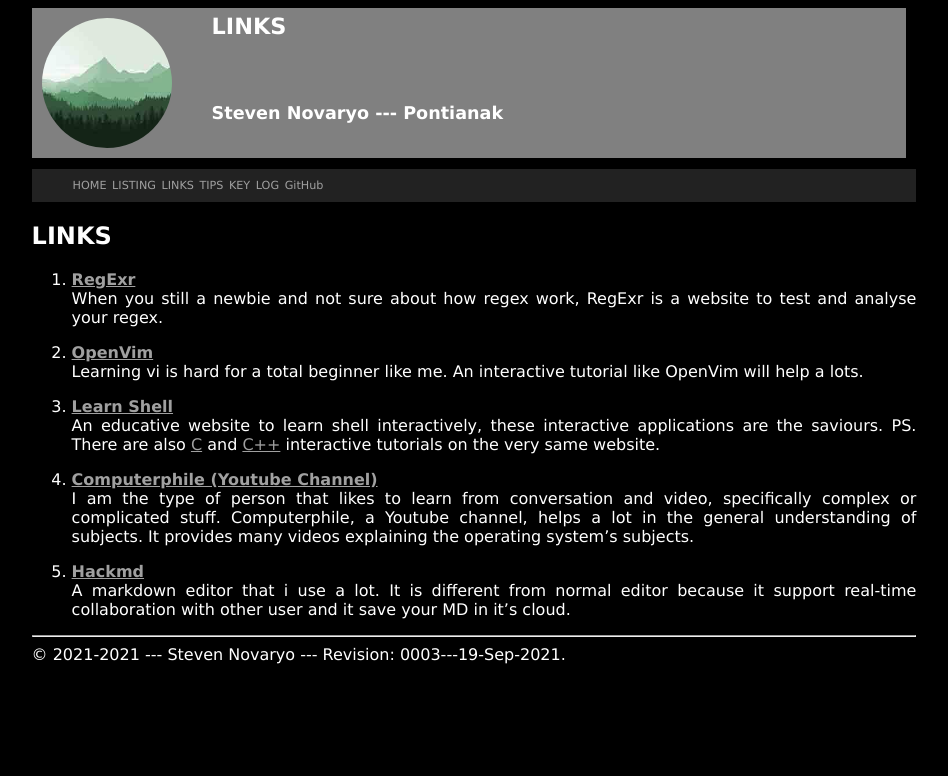
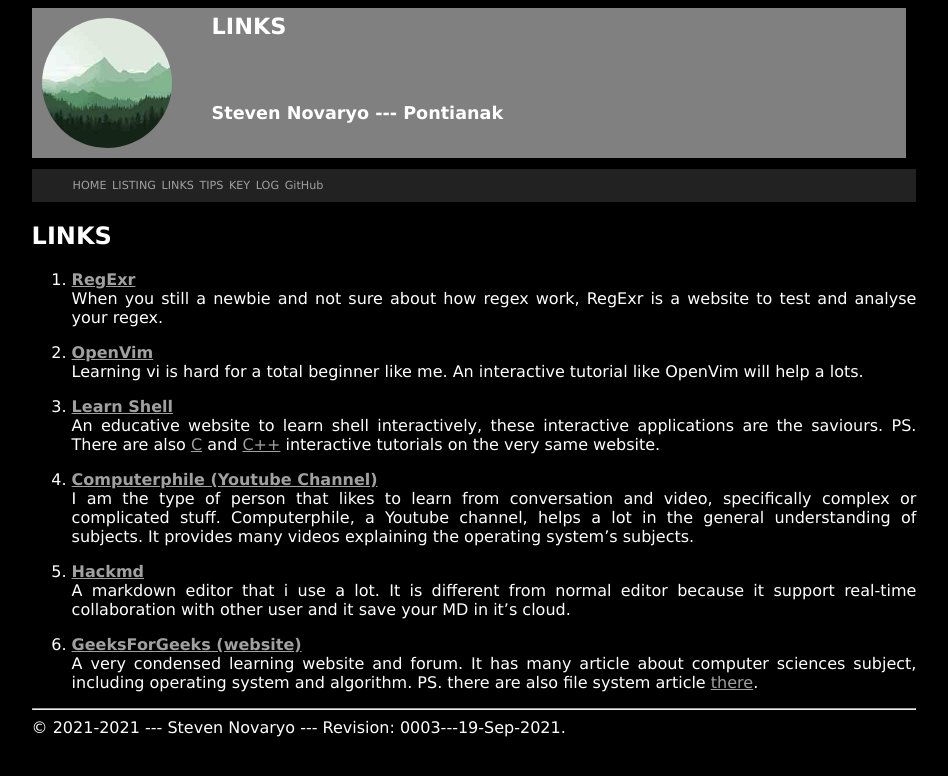
Before and after one commit to stevennovaryo/os212, a Jekyll site: the page built from links.md, in a window 1280 px wide. Shown: the top 776 px of the page, without its empty margins (166-1114 px from the left). Built offline with Jekyll 4.4.1, drawn with Linux system fonts in a browser that asks for light colours; our own code applies the rules of GitHub Pages for plain Markdown files.

Commit message:
[W03] add links

```diff
--- a/links.md
+++ b/links.md
@@ -19,3 +19,6 @@
 
 5. <b>[Hackmd](https://hackmd.io/?nav=overview)</b><br>
 A markdown editor that i use a lot. It is different from normal editor because it support real-time collaboration with other user and it save your MD in it's cloud.
+
+6. <b>[GeeksForGeeks (website)](https://www.geeksforgeeks.org/)</b><br>
+A very condensed learning website and forum. It has many article about computer sciences subject, including operating system and algorithm. PS. there are also file system article [there](https://www.geeksforgeeks.org/file-systems-in-operating-system/).
```
